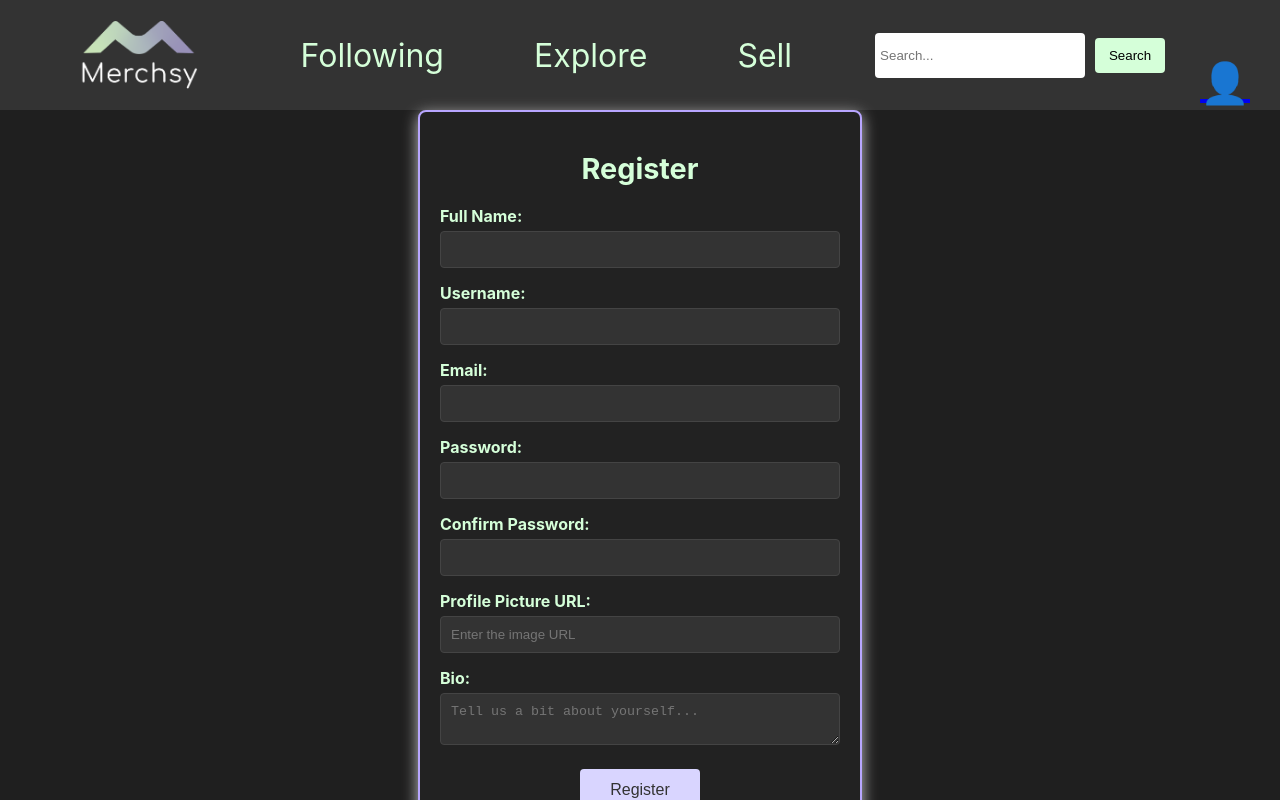
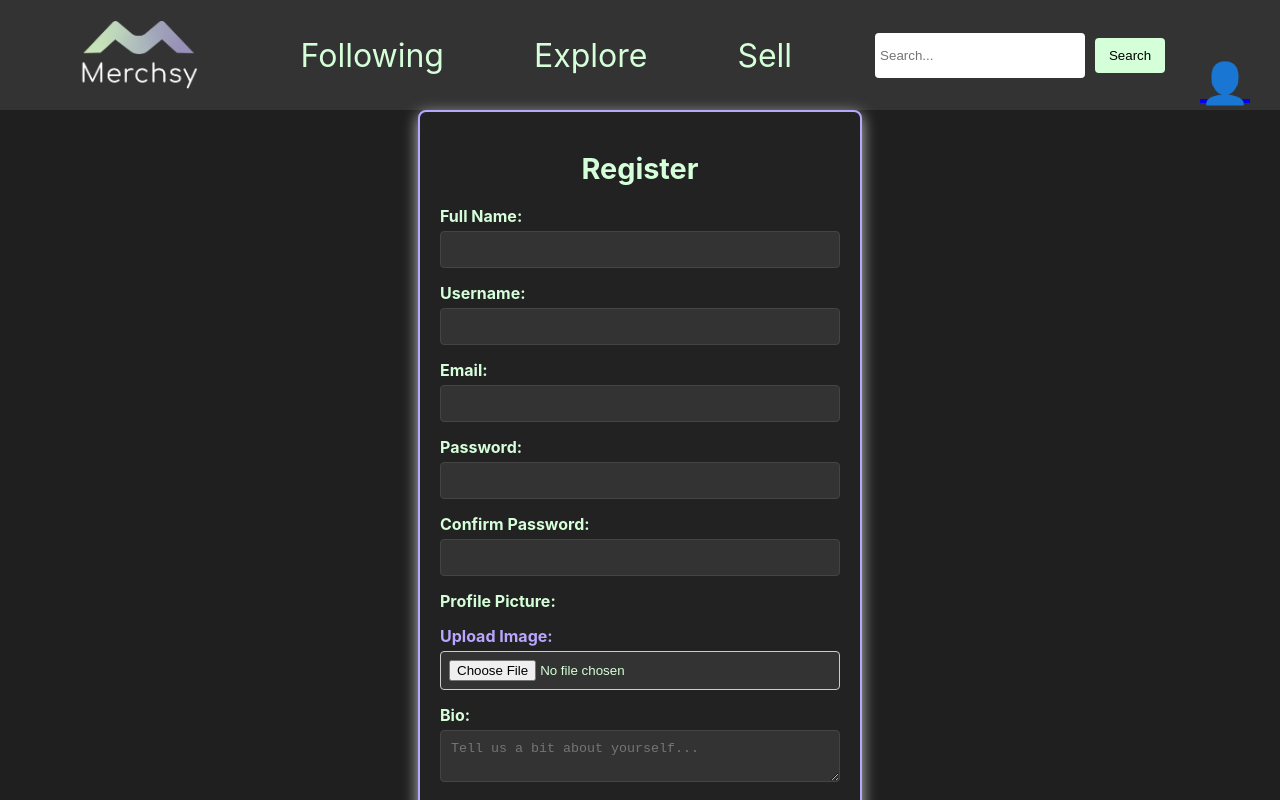
Before and after one commit to BrianJohnsonJr/Software_Development_Projects, a React (Create React App) app in the folder frontend/: page /register in a window 1280 px wide. Shown: the top 800 px of the page. Built offline with nearby package versions, Linux system fonts and the light colour scheme.

Commit message:
Update Register.js - image upload now functional

```diff
--- a/frontend/src/pages/Register.js
+++ b/frontend/src/pages/Register.js
@@ -9,7 +9,8 @@ const Register = () => {
     const [email, setEmail] = useState('');
     const [password, setPassword] = useState('');
     const [confirmPassword, setConfirmPassword] = useState('');
-    const [imageUrl, setImageUrl] = useState('');
+    const [profilePicture, setProfilePicture] = useState('');
+    const [imageURL, setImageURL] = useState(null);
     const [bio, setBio] = useState('');
     const [error, setError] = useState('');
     const navigate = useNavigate();
@@ -20,20 +21,19 @@ const Register = () => {
             return setError('Passwords do not match');
         }
 
-        const userData = {
-            name,
-            username,
-            email,
-            password,
-            bio,
-            imageUrl: imageUrl || "", // Ensure imageUrl is either a value or an empty string
-        };
-
+        const formData = new FormData();
+        formData.append('name', name);
+        formData.append('username', username);
+        formData.append('email', email);
+        formData.append('password', password);
+        formData.append('bio', bio);
+        if (profilePicture) {
+            formData.append('profilePicture', profilePicture); // Append the file to FormData
+        }
         try {
-            const response = await fetch('http://localhost:5000/account/register', { // Use full URL for troubleshooting
+            const response = await fetch('/account/register', {
                 method: 'POST',
-                headers: { 'Content-Type': 'application/json' },
-                body: JSON.stringify(userData),
+                body: formData,
                 credentials: 'include',
             });
 
@@ -45,6 +45,14 @@ const Register = () => {
             }
         } catch (err) {
             setError('An error occurred. Please try again.');
+        }
+    };
+
+    const handleImageUpload = (e) => {
+        setImageURL(URL.createObjectURL(e.target.files[0]));
+        const file = e.target.files[0];
+        if (file) {
+            setProfilePicture(file); // Store the raw file for uploading
         }
     };
 
@@ -63,8 +71,12 @@ const Register = () => {
                 <input type="password" value={password} onChange={(e) => setPassword(e.target.value)} required />
                 <label>Confirm Password:</label>
                 <input type="password" value={confirmPassword} onChange={(e) => setConfirmPassword(e.target.value)} required />
-                <label>Profile Picture URL:</label>
-                <input type="text" value={imageUrl} onChange={(e) => setImageUrl(e.target.value)} placeholder="Enter the image URL" />
+                <label>Profile Picture:</label>
+                <div className="form-group">
+                    <label>Upload Image:</label>
+                    <input type="file" id="image" name="image" onChange={handleImageUpload} />
+                    {profilePicture && <img src={imageURL} alt="Uploaded Preview" className="image-preview" />}
+                </div>
                 <label>Bio:</label>
                 <textarea value={bio} onChange={(e) => setBio(e.target.value)} maxLength="200" placeholder="Tell us a bit about yourself..." />
                 <button type="submit">Register</button>
```
